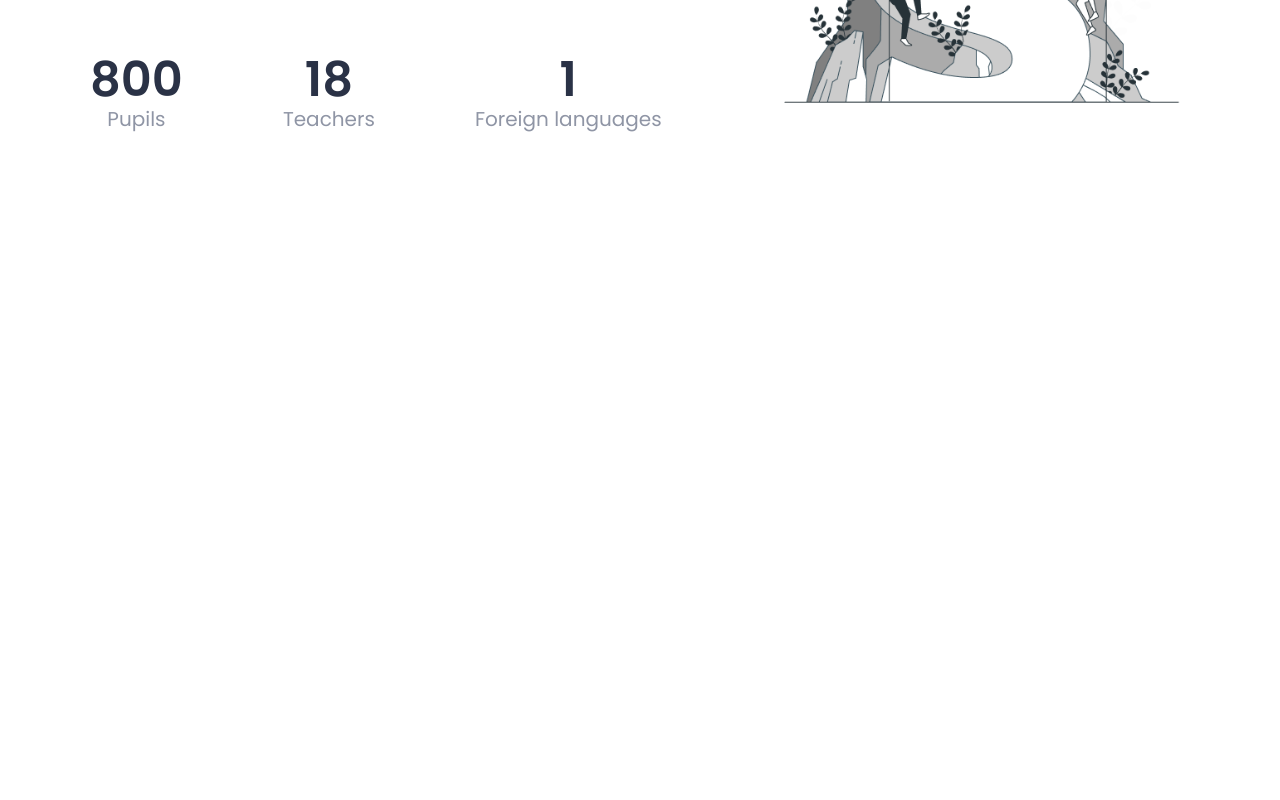
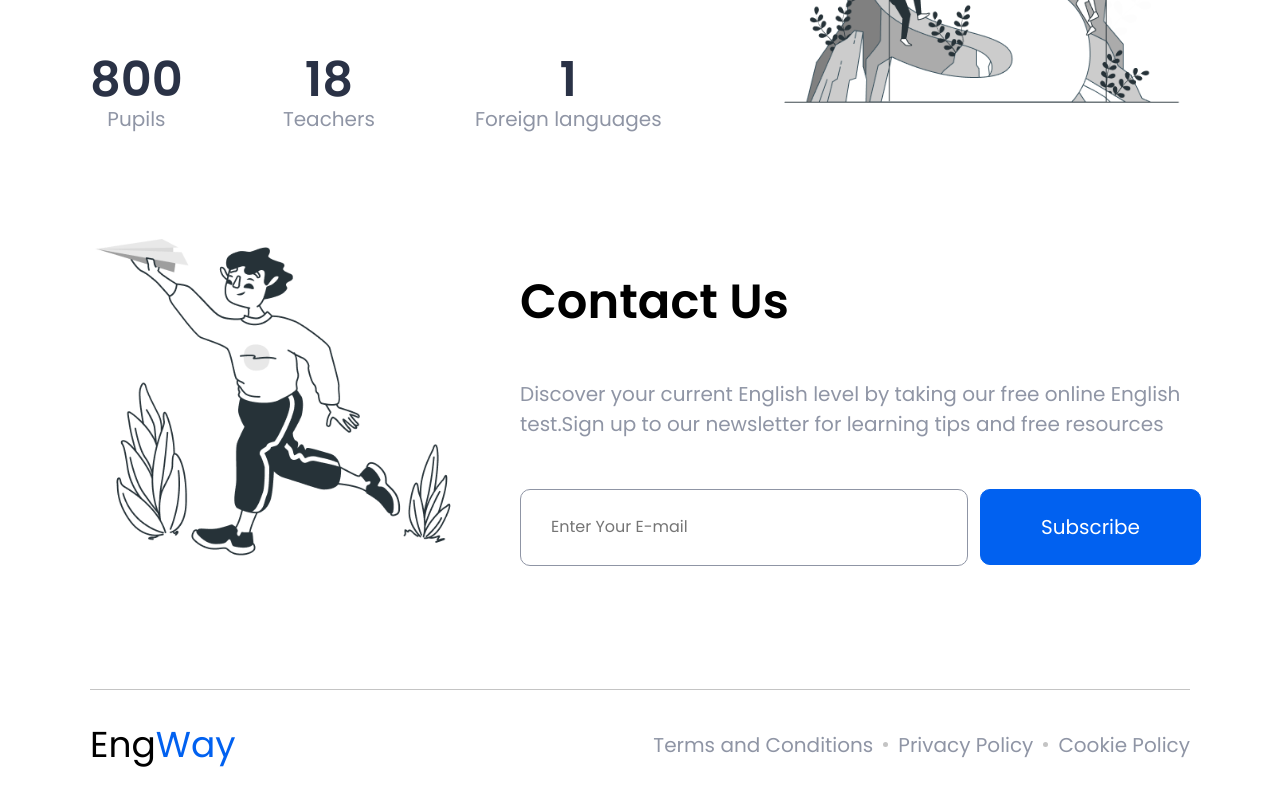
Before and after one commit to gg22hh/engWay, a React (Create React App) app: page / in a window 1280 px wide. Shown: the part 1835-2635 px from the top of the page. Before the commit the page ends 1974 px from the top, so only its background shows below. Built offline with nearby package versions, Linux system fonts and the light colour scheme.

Commit message:
finished home page

```diff
--- a/src/App.js
+++ b/src/App.js
@@ -3,6 +3,8 @@ import { Header } from './components/Header/Header';
 import { Banner } from './components/Banner/Banner';
 import { Skills } from './components/Skills/Skills';
 import { About } from './components/About/About';
+import { Contact } from './components/Contact/Contact';
+import { Footer } from './components/Footer/Footer';
 
 function App() {
   return (
@@ -11,6 +13,8 @@ function App() {
 		<Banner />
 		<Skills />
 		<About />
+		<Contact />
+		<Footer />
     </div>
   );
 }
--- /dev/null
+++ b/src/components/Contact/Contact.css
@@ -0,0 +1,45 @@
+.contact {
+	margin-bottom: 100px;
+}
+.contact__inner {
+	display: flex;
+	gap: 50px;
+	align-items: center;
+}
+.contact__container {
+	max-width: 670px;
+}
+.contact__title {
+	text-align: left;
+	margin-bottom: 37px;
+}
+.contact__text {
+	margin-bottom: 50px;
+}
+.contact__form {
+	display: flex;
+	gap: 12px;
+	align-items: center;
+}
+.contact__form input {
+	padding: 20px 30px 25px;
+	outline: unset;
+	border: 1px solid #8F95A5;
+	border-radius: 10px;
+}
+.contact__form input::placeholder {
+	font-size: 16px;
+	line-height: 24px;
+}
+.contact__form button {
+	padding: 22px 60px;
+	color: white;
+	background-color: rgb(1, 97, 240);
+	border: 1px solid rgb(1, 97, 240);
+	border-radius: 10px;
+	transition: all .3s;
+}
+.contact__form button:hover {
+	color: rgb(1, 97, 240);
+	background-color: unset;
+}
--- /dev/null
+++ b/src/components/Contact/Contact.js
@@ -0,0 +1,29 @@
+import React from 'react'
+import './Contact.css'
+import img from '../../assets/images/contact.png'
+
+export const Contact = () => {
+	return (
+        <section className="contact">
+            <div className="container">
+                <div className="contact__inner">
+                    <div className="contact__image">
+                        <img src={img} alt="Contact image" />
+                    </div>
+                    <div className="contact__container">
+                        <h1 className="contact__title title">Contact Us</h1>
+                        <div className="contact__text">
+                            Discover your current English level by taking our
+                            free online English test.Sign up to our newsletter
+                            for learning tips and free resources
+                        </div>
+						<form action="#" className="contact__form">
+							<input type="text" placeholder='Enter Your E-mail' required/>
+							<button type="submit">Subscribe</button>
+						</form>
+                    </div>
+                </div>
+            </div>
+        </section>
+    );
+}
--- /dev/null
+++ b/src/components/Footer/Footer.css
@@ -0,0 +1,34 @@
+
+.footer__inner {
+	padding: 40px 0;
+	border-top: 1px solid #C4C4C4;
+	display: flex;
+	align-items: center;
+	justify-content: space-between;
+}
+.footer__logo {
+	font-size: 36px;
+	color: black;
+}
+.footer__logo span {
+	color: rgb(1, 97, 240);
+}
+.footer__list {
+	display: flex;
+	align-items: center;
+	gap: 10px;
+}
+.footer__list-item:not(:first-child) {
+	position: relative;
+	padding-left: 15px;
+}
+.footer__list-item:not(:first-child)::before {
+	content: '';
+	width: 5px;
+	height: 5px;
+	background-color: #c4c4c4;
+	border-radius: 50%;
+	top: 12px;
+	left: 0;
+	position: absolute;
+}
--- /dev/null
+++ b/src/components/Footer/Footer.js
@@ -0,0 +1,27 @@
+import React from 'react'
+import './Footer.css'
+
+export const Footer = () => {
+	return (
+        <footer className="footer">
+            <div className="container">
+                <div className="footer__inner">
+                    <a href="#" className="footer__logo">
+                        Eng<span>Way</span>
+                    </a>
+                    <ul className="footer__list">
+                        <li className="footer__list-item">
+                            <a href="#">Terms and Conditions</a>
+                        </li>
+                        <li className="footer__list-item">
+                            <a href="#">Privacy Policy</a>
+                        </li>
+                        <li className="footer__list-item">
+                            <a href="#">Cookie Policy</a>
+                        </li>
+                    </ul>
+                </div>
+            </div>
+        </footer>
+    );
+}
```
Also changed, not shown: src/assets/images/contact.png (added).
